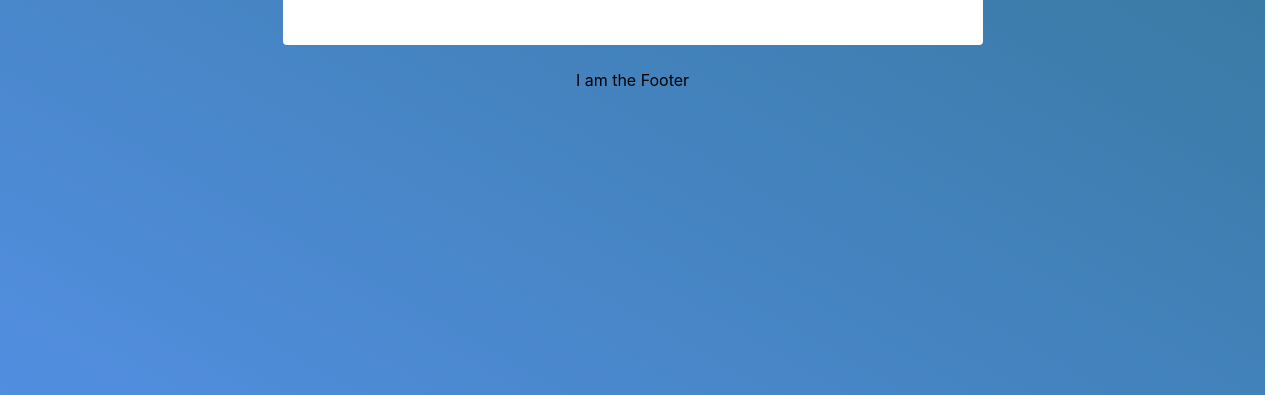
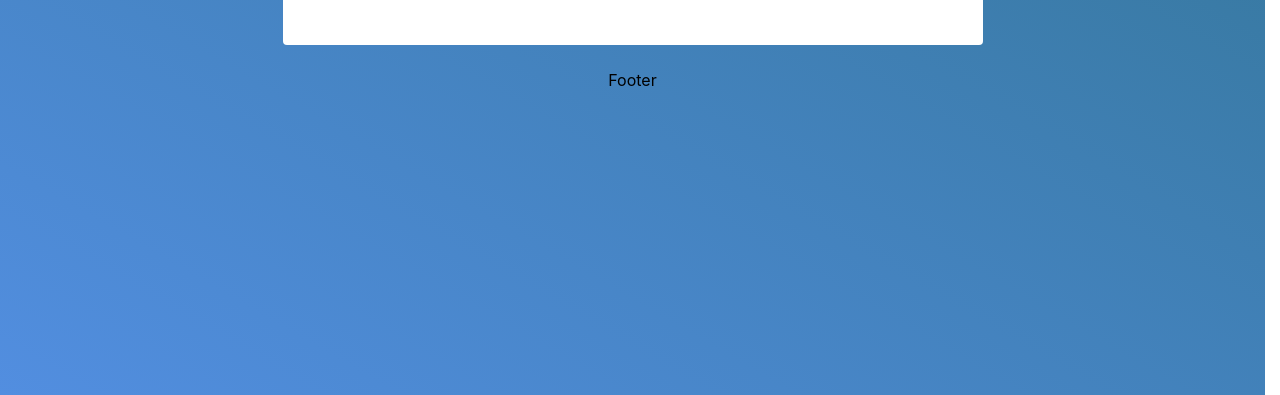
Before and after one commit to Erick-Bravo/Erick-Bravo.github.io, a React (Create React App) app: page / in a window 1280 px wide. Shown: the part 2330-2725 px from the top of the page. Built offline with nearby package versions, Linux system fonts and the light colour scheme.

Commit message:
Content and Footer component refactor

```diff
--- a/src/App.styles.tsx
+++ b/src/App.styles.tsx
@@ -73,20 +73,3 @@ export const TitleTypography = styled(Box)({
       fontSize: "25px"
    },
 });
-
-export const ContentContainer = styled(Box)({
-   width: "100%",
-   boxSizing: "border-box",
-   height: "2000px",
-   padding: "4px",
-   margin: "0 0 25px 0",
-   background: "white",
-   borderRadius: "4px",
-   [`@media(min-width: ${breakpoints.tablet}px)`]: {
-      width: "700px"
-    },
-})
-
-export const Footer = styled(Box)({
-   height: "300px"
-})
--- a/src/App.tsx
+++ b/src/App.tsx
@@ -1,6 +1,4 @@
 import {
-  ContentContainer,
-  Footer,
   ImageContainer,
   IntroContainer,
   NameAndTitleContainer,
@@ -9,6 +7,8 @@ import {
   ProfileImage,
   TitleTypography,
 } from "./App.styles";
+import Content from "./components/Content/Content";
+import Footer from "./components/Footer/Footer";
 
 const App = () => {
   return (
@@ -22,8 +22,8 @@ const App = () => {
           <ProfileImage src="./Baldy-modified.png" alt="Profile Pic" />
         </ImageContainer>
       </IntroContainer>
-      <ContentContainer></ContentContainer>
-      <Footer>I am the Footer</Footer>
+      <Content />
+      <Footer />
     </PortfolioContainer>
   );
 };
--- /dev/null
+++ b/src/components/Content/Content.tsx
@@ -0,0 +1,24 @@
+import styled from "@emotion/styled";
+import { Box } from "@mui/material";
+import { breakpoints } from "../../StyleTheme/theme";
+
+export const ContentContainer = styled(Box)({
+  width: "100%",
+  boxSizing: "border-box",
+  height: "2000px",
+  padding: "4px",
+  margin: "0 0 25px 0",
+  background: "white",
+  borderRadius: "4px",
+  [`@media(min-width: ${breakpoints.tablet}px)`]: {
+    width: "700px",
+  },
+});
+
+const Content = () => {
+  return (
+    <ContentContainer>This is the Content ContentContainer</ContentContainer>
+  );
+};
+
+export default Content;
--- /dev/null
+++ b/src/components/Footer/Footer.tsx
@@ -0,0 +1,14 @@
+import styled from "@emotion/styled";
+import { Box } from "@mui/material";
+
+export const FooterStyled = styled(Box)({
+    height: "300px"
+ })
+
+const Footer = () => {
+    return (
+        <FooterStyled>Footer</FooterStyled>
+    )
+}
+
+export default Footer;
```
